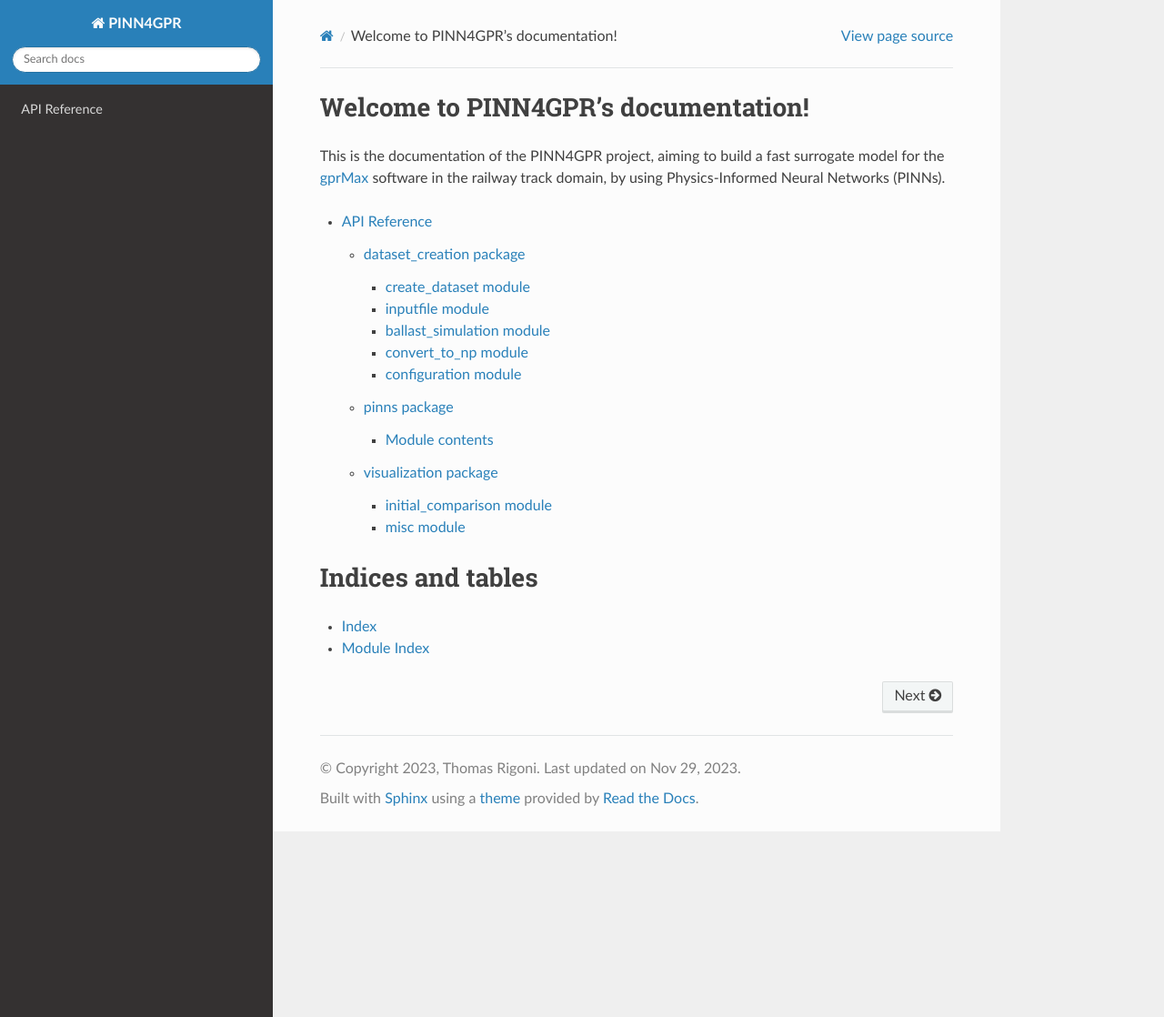
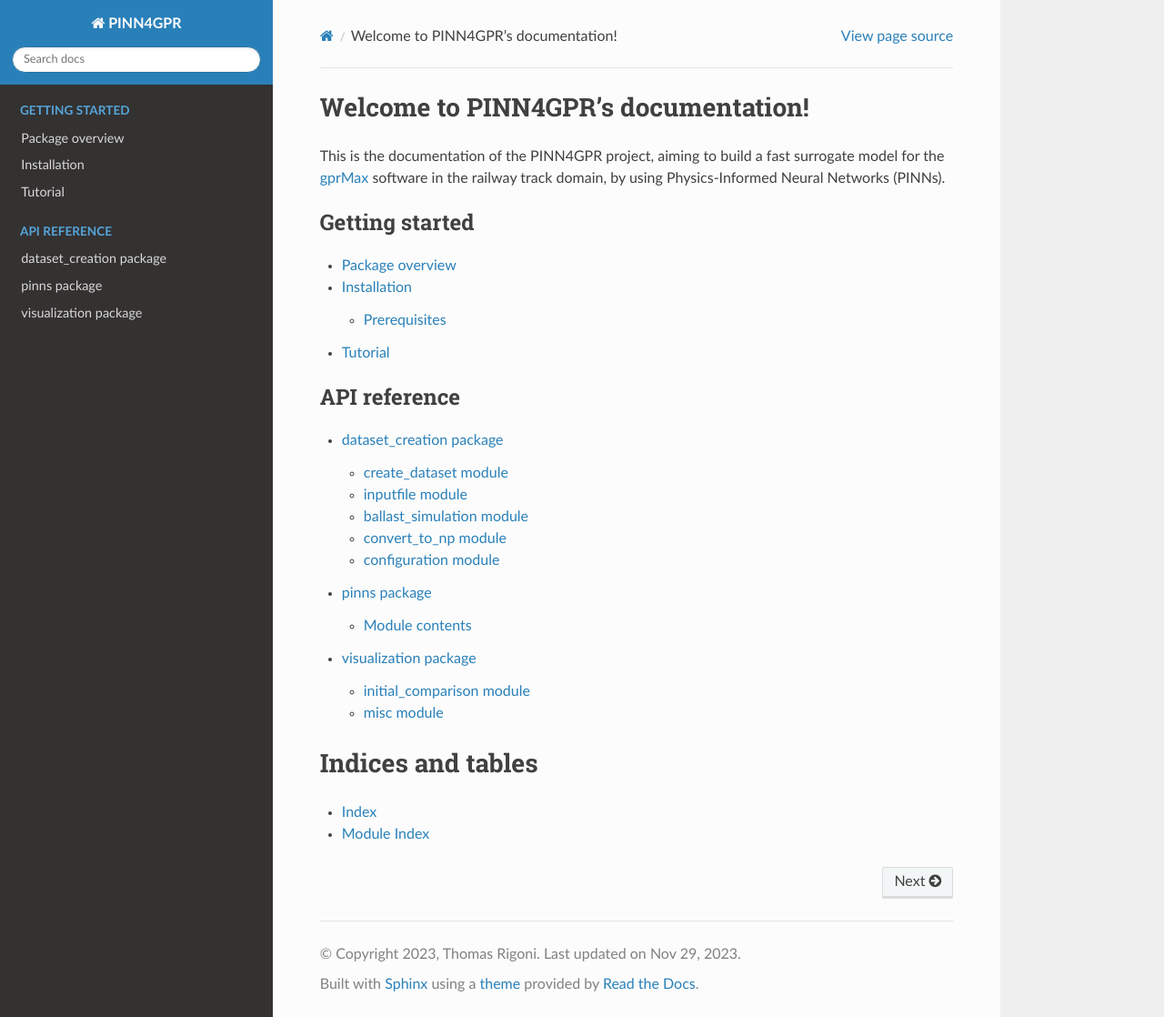
Before and after one commit to ThomasRigoni7/PINN4GPR, a Sphinx documentation site: the page built from docs/source/index.rst, in a window 1280 px wide and 1118 px high. Shown: the whole window at 91% size. Built offline with Sphinx 7.4.7 and the Read the Docs theme 2.0.0, drawn with Linux system fonts in a browser that asks for light colours.

```diff
--- a/README.md
+++ b/README.rst
@@ -1,2 +1,3 @@
-# PINN4GPR
+PINN4GPR
+========
 Physics Informed Neural Networks for simulating Ground Penetrating Radar data
--- a/docs/source/index.rst
+++ b/docs/source/index.rst
@@ -10,9 +10,21 @@ This is the documentation of the PINN4GPR project, aiming to build a fast surrog
 for the `gprMax <https://www.gprmax.com/>`_ software in the railway track domain, by using Physics-Informed Neural Networks (PINNs).
 
 .. toctree::
+   :maxdepth: 2
+   :caption: Getting started
+
+   package_overview
+   installation
+   tutorial
+
+.. toctree::
    :maxdepth: 3
+   :caption: API reference
 
-   api_ref
+   dataset_creation
+   pinns
+   visualization
+
 
 Indices and tables
 ==================
--- /dev/null
+++ b/docs/source/tutorial.rst
@@ -0,0 +1,4 @@
+Tutorial
+========
+
+This will be a basic tutorial on how to use the PINN4GPR package.
```
Also changed, not shown: docs/source/api_ref.rst (deleted, +0 -9 lines), docs/source/installation.rst (added, +7 -0 lines), docs/source/package_overview.rst (added, +20 -0 lines), 2 other files.
